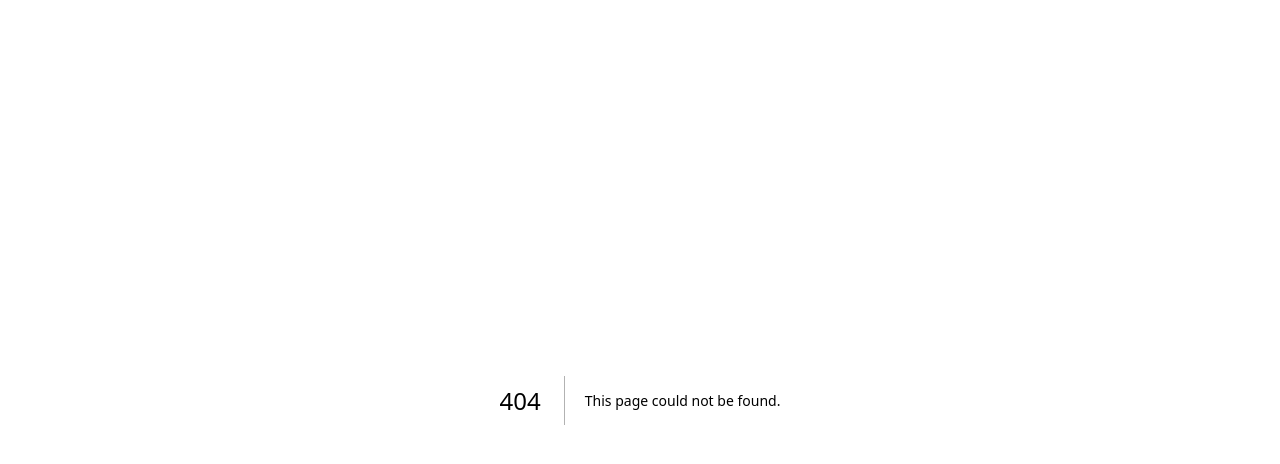
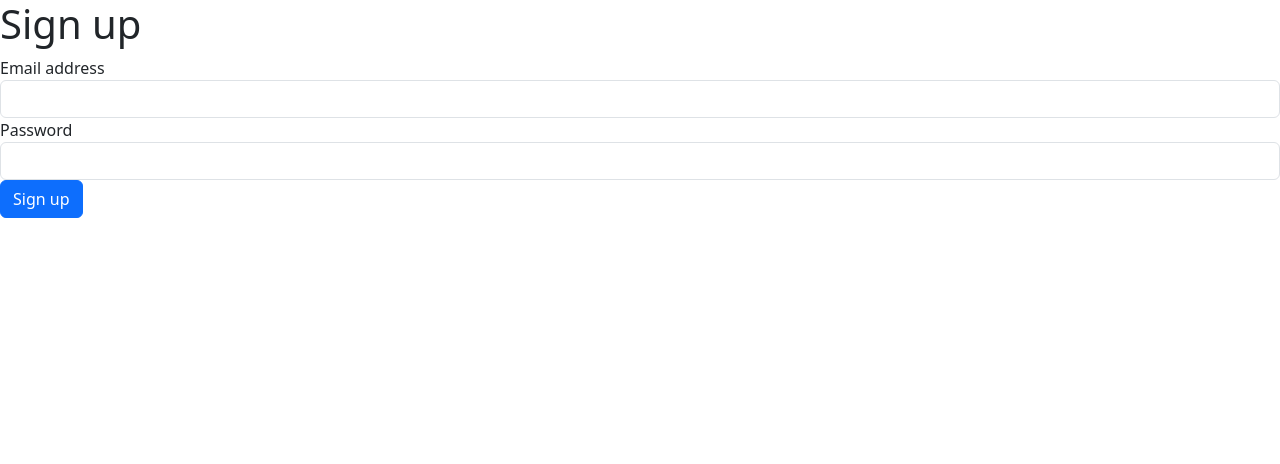
Before and after one commit to ZASFM/gimme-ma-tickets, a Next.js app in the folder client/: page /auth/signup in a window 1280 px wide. Before the commit this address had no page. Shown: the top 464 px of the page. Built offline with nearby package versions, Linux system fonts and the light colour scheme.

Commit message:
[client], feat, signup

```diff
--- /dev/null
+++ b/client/hooks/useRequest.js
@@ -0,0 +1,42 @@
+import axios from "axios";
+import { useState } from "react";
+
+const useRequest = ({ url, method, body, onSuccess }) => {
+   const [errors, setErrors] = useState(null);
+
+   const doRequest = async () => {
+      setErrors(null);
+      try {
+         const response = await axios[method](url, body);
+
+         //calling the callback function upon successfully making the request that redirects me to the landing page
+         if (onSuccess) {
+            onSuccess(response.data);
+         }
+
+         return response.data;
+      } catch (err) {
+         setErrors(
+            <div className='alert alert-danger'>
+               <h4>Opps...</h4>
+               <ul>
+                  {err.response.data.errors.map(err => {
+                     return (
+                        <li key={err.message}>
+                           {err.message}
+                        </li>
+                     )
+                  })}
+               </ul>
+            </div>
+         )
+      }
+   }
+
+   return {
+      doRequest,
+      errors
+   }
+}
+
+export default useRequest;
--- a/client/package.json
+++ b/client/package.json
@@ -10,6 +10,8 @@
   "author": "",
   "license": "ISC",
   "dependencies": {
+    "axios": "^1.4.0",
+    "bootstrap": "^5.3.0",
     "next": "^13.4.1",
     "react": "^18.2.0",
     "react-dom": "^18.2.0"
--- /dev/null
+++ b/client/pages/_app.js
@@ -0,0 +1,11 @@
+import 'bootstrap/dist/css/bootstrap.css';
+
+const myApp=({Component, pageProps})=>{
+   return (
+      <Component
+         {...pageProps}
+      />
+   )
+}
+
+export default myApp;
--- /dev/null
+++ b/client/pages/auth/signup.js
@@ -0,0 +1,40 @@
+import { useState } from 'react';
+import useRequest from '../../hooks/useRequest';
+import Router from 'next/router';
+
+const page = () => {
+   const [email, setEmail] = useState('');
+   const [password, setPassword] = useState('');
+   const {doRequest,errors}=useRequest({
+      url:'/api/users/signup',
+      method:'post',
+      body:{
+         email,
+         password
+      },
+      onSuccess:()=>Router.push('/')
+   });
+
+   const onSubmit = async (e) => {
+      e.preventDefault();
+      await doRequest();
+   }
+
+   return (
+      <form onSubmit={onSubmit}>
+         <h1>Sign up</h1>
+         <div className='form-group'>
+            <label>Email address</label>
+            <input className='form-control' onChange={(e) => setEmail(e.target.value)} />
+         </div>
+         <div className='form-group'>
+            <label>Password</label>
+            <input className='form-control' onChange={(e) => setPassword(e.target.value)} />
+         </div>
+         {errors}
+         <button className='btn btn-primary' type='submit'>Sign up</button>
+      </form>
+   )
+}
+
+export default page;
```
Also changed, not shown: 1 other file (tests, documents, lock files or other folders).
